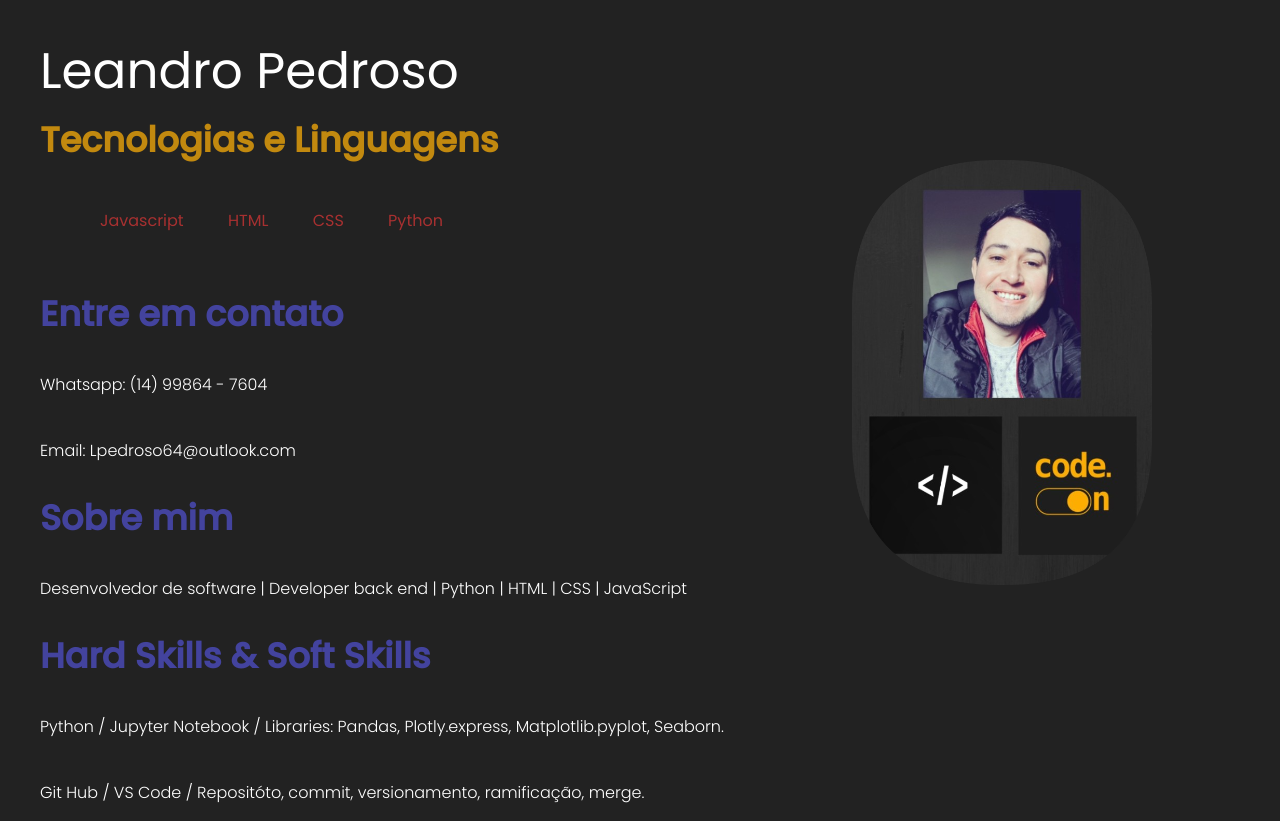
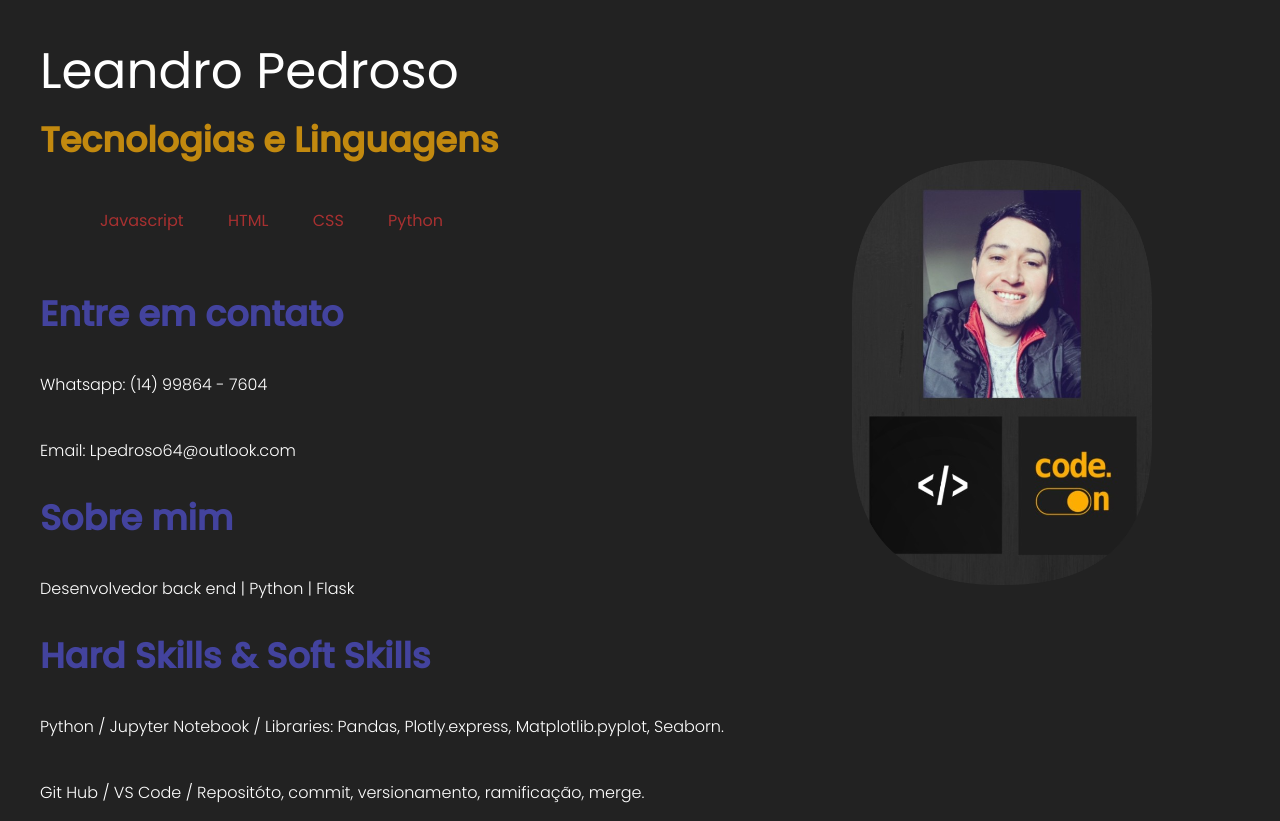
Before and after one commit to LeandroPedroso14/My-Landing-Page, a plain HTML site: page components/index.html in a window 1280 px wide. Shown: the top 821 px of the page. Drawn offline with Linux system fonts and the light colour scheme.

Commit message:
changing about me.

```diff
--- a/components/index.html
+++ b/components/index.html
@@ -30,7 +30,7 @@
             <p>Whatsapp: (14) 99864 - 7604</p>
             <p>Email: Lpedroso64@outlook.com</p>
             <h2>Sobre mim</h2>
-            <p>Desenvolvedor de software | Developer back end | Python | HTML | CSS | JavaScript</p>
+            <p>Desenvolvedor back end | Python |  Flask </p>
             <p></p>
             <h2>Hard Skills & Soft Skills</h2>
             <p></p>
```
